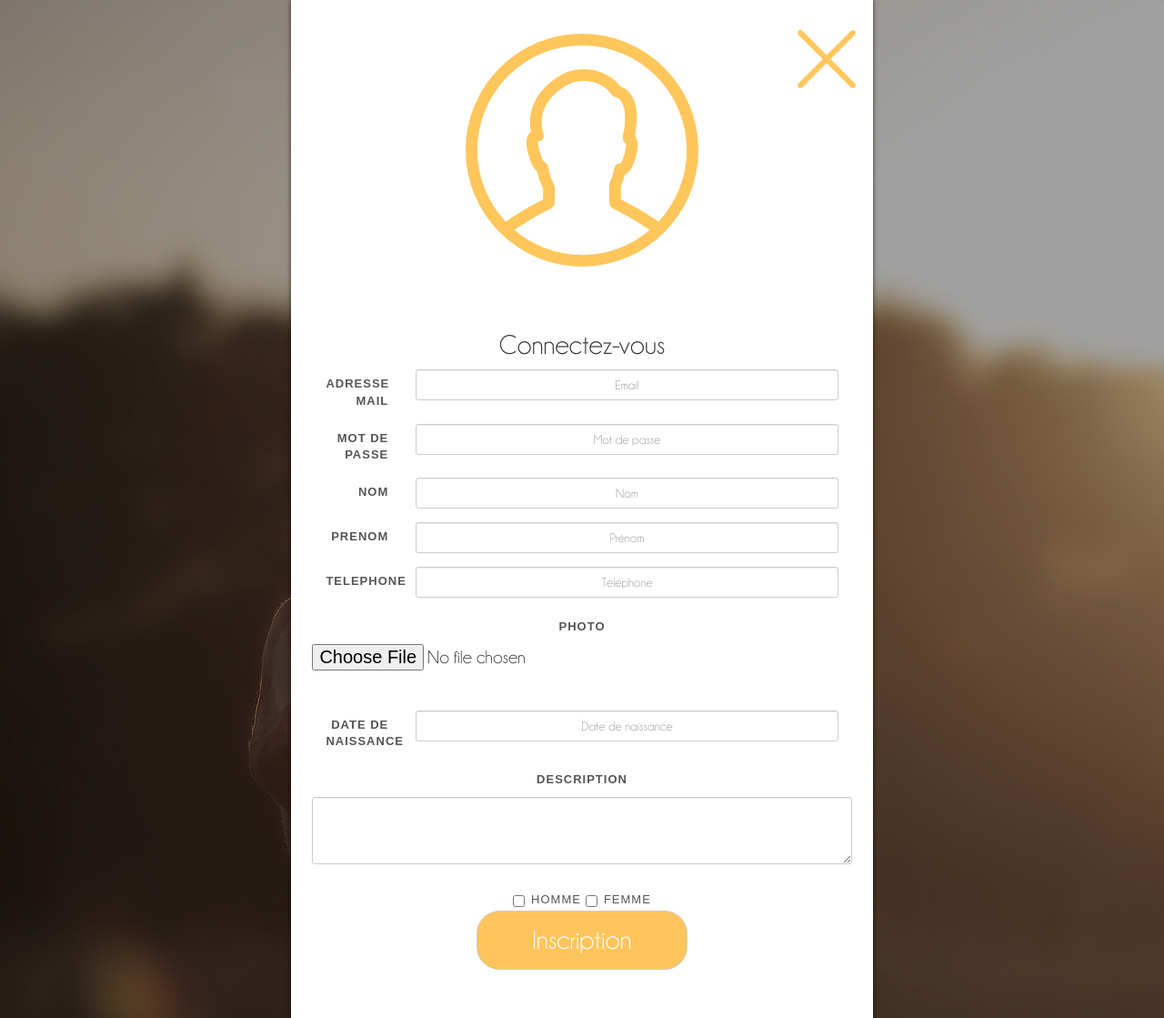
After one commit to LesChevalins/Muster, a PHP site: page /muster/inscription.html in a window 1280 px wide. The commit adds this page. Shown: the part 86-1205 px from the top of the page at 91% size. Run offline with PHP 8.4, Linux system fonts and the light colour scheme; some libraries are stand-ins or nearby versions.

Commit message:
new jirrz

```diff
--- a/css/addcss.css
+++ b/css/addcss.css
@@ -178,5 +178,103 @@ font-size: 30px;
   text-align: center;
 }
 
+}
+
+#co-pop {
+  position: absolute;
+top: 0;
+width: 100%;
+height: 100%;
+}
+
+#sub-pop {
+  position: absolute;
+top: 0;
+background-color: rgba(255,255,255,0.5);
+width: 100%;
+height: 100%;
+}
+
+.sub-box {
+  margin-top: 85px;
+  width: 50%;
+  left: 50%;
+  margin-left: -25%;
+  position: absolute;
+  height: auto;
+  background-color: white;
+  padding: 3%;
+  text-align: center;
+  box-shadow: 0 1px 5px rgba(0, 0, 0, 0.65);
+}
+
+.insc-box {
+  margin-top: 85px;
+  width: 50%;
+  left: 50%;
+  margin-left: -25%;
+  position: absolute;
+  height: auto;
+  background-color: white;
+  padding: 3%;
+  text-align: center;
+  box-shadow: 0 1px 5px rgba(0, 0, 0, 0.65);
+}
+
+.user-pics {
+  padding-bottom: 50px;
+}
+
+.close-co {
+  position: absolute;
+right: 3%;
+top: 3%;
+cursor: pointer;
+}
+
+@media screen and (max-width: 765px) {
+.sub-box{
+margin-top: 85px;
+width: 100%;
+left: 0;
+margin-left: 0;
+position: absolute;
+height: auto;
+background-color: white;
+padding: 3%;
+text-align: center;
+box-shadow: 0 1px 5px rgba(0, 0, 0, 0.65)
+}
+
+.close-co {
+  width: 7%;
+}
+
+.insc-box{
+margin-top: 85px;
+width: 100%;
+left: 0;
+margin-left: 0;
+position: absolute;
+height: auto;
+background-color: white;
+padding: 3%;
+text-align: center;
+box-shadow: 0 1px 5px rgba(0, 0, 0, 0.65)
+}
 
 }
+
+
+#co-pop {
+  background-size: cover;
+  width: 100%;
+  height: 100%;
+}
+
+.backg{
+  position: relative;
+  top: 0;
+  left: 0;
+  background-image: url('../pics/background_noir.jpg');
+}
--- a/css/map.css
+++ b/css/map.css
@@ -287,6 +287,7 @@ body {
   .close {
         z-index: 99;
         position: absolute;
+            width: 8%;
   }
 
   .desc_event ul {
--- /dev/null
+++ b/inscription.html
@@ -0,0 +1,145 @@
+<!DOCTYPE html>
+<html lang="en">
+
+<!-- Mirrored from www.pistache-app.com/ by HTTrack Website Copier/3.x [XR&CO'2014], Tue, 04 Oct 2016 08:46:21 GMT -->
+<!-- Added by HTTrack --><meta http-equiv="content-type" content="text/html;charset=UTF-8" /><!-- /Added by HTTrack -->
+<head>
+
+
+<meta charset="utf-8">
+
+<meta name="viewport" content="width=device-width, initial-scale=1, user-scalable=no">
+<meta name="keywords" content="application moblie, apple, android, ios, enfance, mission, mission, jeu, jeu éducatif, mission ménagères enfant, application corvées, application mission ménagères, applications enfants, responsabiliser enfant, enfant brosser les dents, enfant ranger sa chambre, ranger sa chambre astuce, brossage de dents enfant, pistache, pistache application, preparer son cartable, faire ses devoirs enfants, faire son lit enfant, faire ses devoirs, faire son lit, ranger ses jouets, motiver mes enfants, motiver les enfants, enfants motivation, enfant motivation, appli mission ménagères, appli corvées, mission enfant, participation aux corvées, participation aux mission familiales, participation aux mission ménagères, donner des responsabilités aux enfants, partage des mission ménagères, partage des mission, partage des corvées, autonomie enfant, s'habiller le matin, mettre ses chaussures, débarrasser la table, prendre son bain"/>
+
+<meta property="fb:admins" content="1832172524" />
+<meta name="description" content="Pistache motive vos enfants dans leurs petites mission du quotidien grâce au jeu. Découvrez l’appli dès aujourd’hui !">
+<meta name="keywords" content="Pistache application éducative motive enfants ranger sa chambre ios android">
+
+<meta name="twitter:card" content="summary">
+<meta name="twitter:site" content="@PistacheApp">
+<meta name="twitter:creator" content="@PistacheApp">
+<meta name="twitter:title" content="Pistache motive vos enfants à faire leurs petites mission">
+<meta name="twitter:description" content="Pistache motive vos enfants dans leurs petites mission du quotidien grâce au jeu. Découvrez l’appli dès aujourd’hui !">
+<meta name="twitter:image" content="v2/inc/image/social.png">
+<meta property="og:title" content="Pistache motive vos enfants à faire leurs petites mission" />
+<meta property="og:image" content="v2/inc/image/social.png" />
+<meta property="og:description" content="Pistache motive vos enfants dans leurs petites mission du quotidien grâce au jeu. Découvrez l’appli dès aujourd’hui !" />
+<meta property="og:url" content="index.html" />
+<meta property="og:type" content="article" />
+<meta property="og:site_name" content="Pistache motive vos enfants à faire leurs petites mission" />
+
+<meta name="apple-itunes-app" content="app-id=1080598913">
+
+    <link rel="icon" type="image/png" href="image/fav.png" />
+    <title>Lucky</title>
+
+<!-- Bootstrap -->
+<link rel="stylesheet" type="text/css" href="plugins/bootstrap/css/bootstrap.min.css" >
+
+<!-- Ionicons -->
+<link rel="stylesheet" type="text/css" href="../code.ionicframework.com/ionicons/2.0.1/css/ionicons.min.css">
+
+<!-- le css -->
+<link rel="stylesheet" type="text/css" href="css/style.css">
+<link rel="stylesheet" type="text/css" href="css/misc.css">
+<link rel="stylesheet" type="text/css" href="css/addcss.css">
+<link rel="stylesheet" type="text/css" href="plugins/sweetalert2/sweetalert2.min.css">
+
+<!-- Slick -->
+<link rel="stylesheet" type="text/css" href="plugins/slick/slick.css"/>
+<link rel="stylesheet" type="text/css" href="plugins/slick/slick-theme.css"/>
+</head>
+<body class="backg">
+<nav class="navbar navbar-default navbar-fixed-top" id="menubar">
+    <div class="container">
+        <div class="navbar-header" style="margin-bottom: 30px;">
+            <button type="button" class="navbar-toggle collapsed" data-toggle="collapse" data-target="#navbar" aria-expanded="false" aria-controls="navbar">
+                <span class="sr-only">Toggle navigation</span>
+                <span class="icon-bar"></span>
+                <span class="icon-bar"></span>
+                <span class="icon-bar"></span>
+            </button>
+            <a class="navbar-brand" href="index.html">
+                <img src="pics/logo.png" alt="logo Pistache" title="Logo LA" height="60">
+                 LUCKY ALONE
+            </a>
+        </div>
+                <div id="navbar" class="navbar-collapse collapse">
+            <ul class="nav navbar-nav navbar-right">
+                <li><a class="" href="map.html">The App</a></li>
+                <li><a class=""  href="connexion.html">Connexion</a></li>
+                <li><a class="" onclick="inscription.html">Inscription</a></li>
+            </ul>
+        </div>
+            </div>
+</nav>
+
+<div id="sub-pop" >
+  <div class="insc-box">
+    <a href="index.html"><img src="pics/close-co.png" class="close-co"></a>
+    <img class="user-pics" src="pics/profil.png">
+    <h2>Connectez-vous</h2>
+    <form class="form-horizontal">
+      <div class="form-group">
+        <label for="inputEmail3" class="col-sm-2 control-label">Adresse Mail</label>
+        <div class="col-sm-10">
+          <input type="email" class="form-control" id="inputEmail" placeholder="Email">
+        </div>
+      </div>
+      <div class="form-group">
+        <label for="inputPassword3" class="col-sm-2 control-label">Mot de passe</label>
+        <div class="col-sm-10">
+          <input type="password" class="form-control" id="inputPassword" placeholder="Mot de passe">
+        </div>
+      </div>
+      <div class="form-group">
+        <label for="inputEmail3" class="col-sm-2 control-label">Nom</label>
+        <div class="col-sm-10">
+          <input type="email" class="form-control" id="inputNom" placeholder="Nom">
+        </div>
+      </div>
+      <div class="form-group">
+        <label for="inputEmail3" class="col-sm-2 control-label">Prenom</label>
+        <div class="col-sm-10">
+          <input type="email" class="form-control" id="inputPrenom" placeholder="Prénom">
+        </div>
+      </div>
+      <div class="form-group">
+        <label for="inputEmail3" class="col-sm-2 control-label">Telephone</label>
+        <div class="col-sm-10">
+          <input type="email" class="form-control" id="inputPrenom" placeholder="Téléphone">
+        </div>
+      </div>
+      <div class="form-group">
+        <label for="icone">Photo</label><br />
+         <input type="file" name="icone" id="icone" /><br />
+      </div>
+      <div class="form-group">
+        <label for="inputEmail3" class="col-sm-2 control-label">Date de naissance</label>
+        <div class="col-sm-10">
+          <input type="email" class="form-control" id="inputDob" placeholder="Date de naissance">
+        </div>
+      </div>
+      <div class="form-group">
+        <label for="icone">Description</label><br />
+        <textarea class="form-control" rows="3"></textarea>
+      </div>
+      <div class="checkbox">
+        <label>
+          <input type="checkbox" value="Homme">
+            Homme
+        </label>
+        <label>
+          <input type="checkbox" value="Homme">
+            Femme
+        </label>
+      </div>
+      <div class="form-group">
+        <div class="col-sm-12">
+          <button type="submit" class="btn btn-default">Inscription</button>
+        </div>
+      </div>
+    </form>
+</div>
+</div>
+</body>
```
Also changed, not shown: connexion.html (added, +102 -0 lines), index.html (+3 -4 lines), pics/close-co.png (added).
